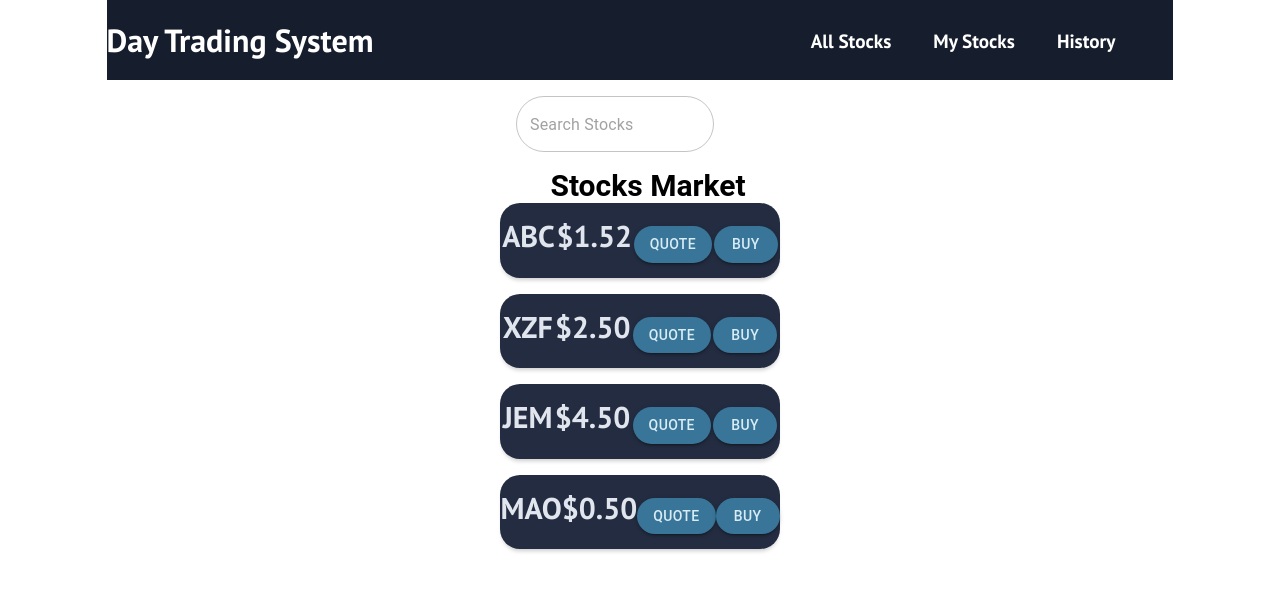
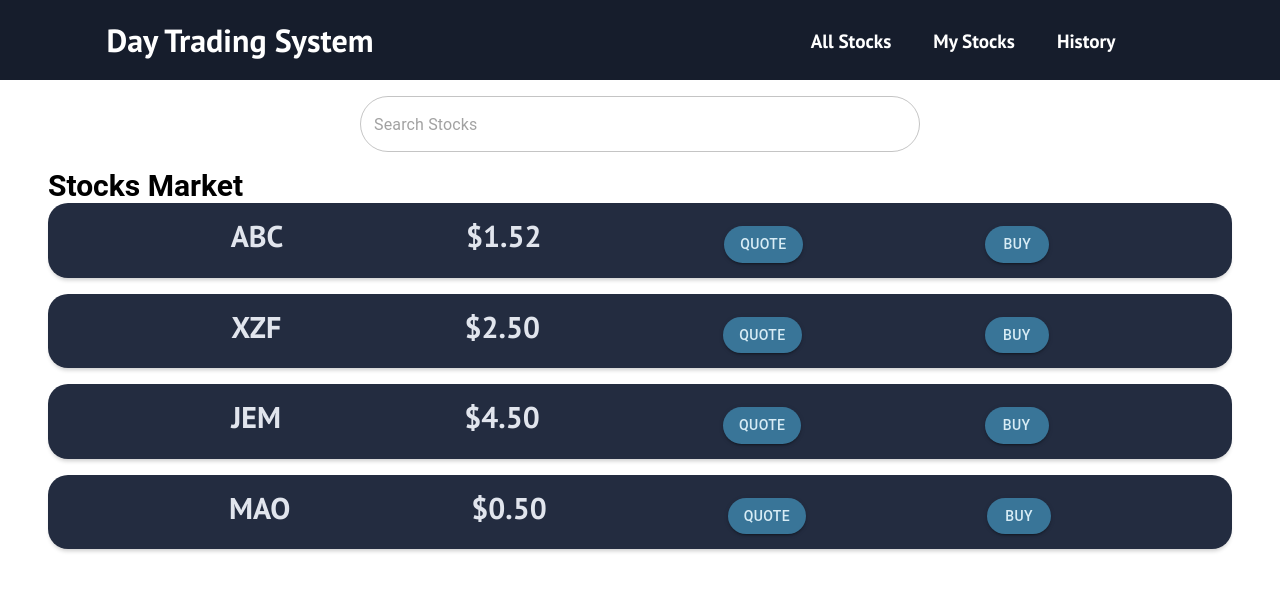
Before and after one commit to brennanwilkes/468-scalable-system, a React (Vite) app in the folder frontend/: page / in a window 1280 px wide. Shown: the top 590 px of the page. Built offline with nearby package versions, Linux system fonts and the light colour scheme.

Commit message:
Fixed navigation to work with filtering code

```diff
--- a/frontend/src/Pages/Home.jsx
+++ b/frontend/src/Pages/Home.jsx
@@ -1,28 +1,10 @@
 import React, { useState } from "react";
-import styled from "styled-components";
 import { FaHistory, FaUserAlt, FaChartLine } from "react-icons/fa";
 import "./Home.css";
 import Stock from "./Stock";
 import Navbar from "../Components/Navbar";
 import TextField from "@mui/material/TextField";
-import PropTypes from 'prop-types';
 
-const HomeContainer = styled.div`
-  display: flex;
-  flex-direction: column;
-  align-items: center;
-`;
-
-const SearchContainer = styled.div`
-  display: flex;
-  margin: 1rem;
-`;
-
-const StocksList = styled.div`
-  display: flex;
-  flex-direction: column;
-  align-items: center;
-`;
 
 function Home() {
   const [searchQuery, setSearchQuery] = useState("");
@@ -54,44 +36,40 @@ function Home() {
   };
 
   return (
-    <HomeContainer>
+
+
+    <div className="home">
       <Navbar />
-      <SearchContainer>
-        <TextField
-          className="search"
-          placeholder="Search Stocks"
-          value={searchQuery}
-          onChange={handleSearch}
-          sx={{
+
+      <div className="search-container">
+        <TextField className="search" value={searchQuery} onChange={handleSearch} placeholder="Search Stocks" sx={{
           'width': '80%',
           'flexDirection': 'column',
           'alignItems': 'stretch',
           'display': 'flex',
+          'marginLeft': '1rem',
+          'marginRight': '1rem',
+          'marginTop': '1rem',
+          'marginBottom': '1rem',
           "& .MuiInputBase-root": {
             "borderRadius": "50px",
           }
-          }}
-          key="search-input"
-        />
-      </SearchContainer>
-      <StocksList>
+        }} />
+      </div>
+      <div className="stocks-list">
+
         <label className="stock-market">Stocks Market</label>
-        {filteredStockData.map(({ stockSymbol, price }) => (
-          <Stock
-            key={stockSymbol}
-            className="stock-instance"
-            stockSymbol={stockSymbol}
-            price={price}
-          />
+
+        {filteredStockData.map(stocks => (
+          <Stock key={stocks.stockSymbol} className="stock-instance" {...stocks} />
         ))}
-      </StocksList>
-    </HomeContainer>
+      </div>
+
+
+    </div>
   );
 }
 
-Stock.propTypes = {
-  stockSymbol: PropTypes.string.isRequired,
-  price: PropTypes.string.isRequired,
-};
+
 
 export default Home;
```
Lines whose indentation alone changed are shown as unchanged.
